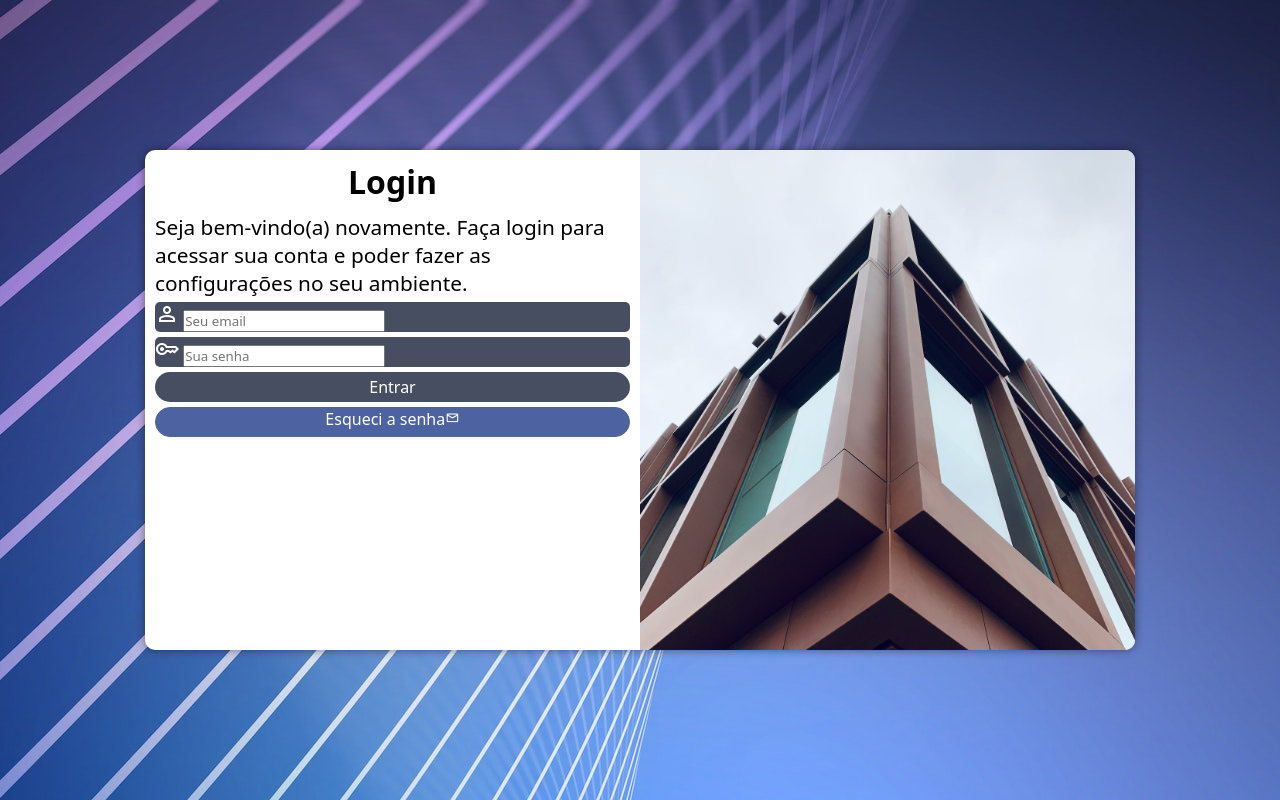
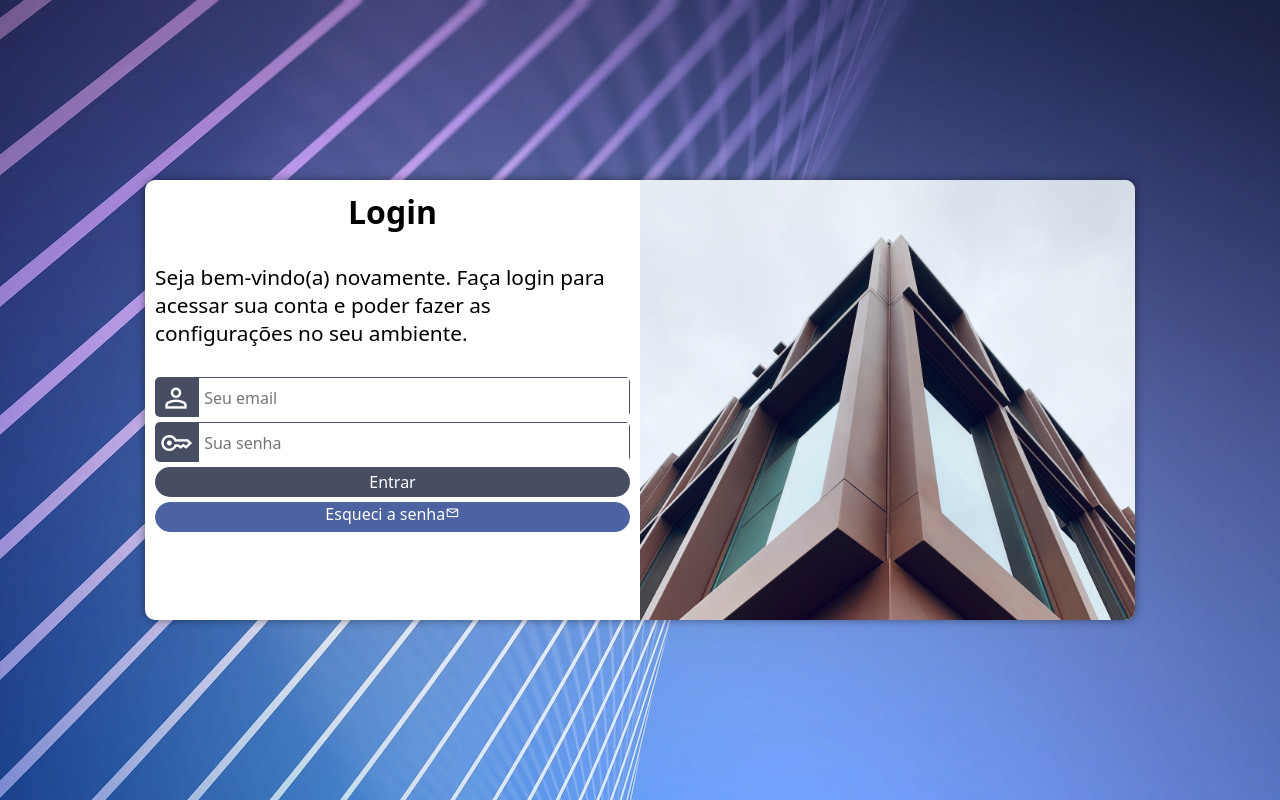
Before and after one commit to vini-porto/login-screen, a plain HTML site: page index.html in a window 1280 px wide. Drawn offline with nearby package versions, Linux system fonts and the light colour scheme.

Commit message:
finalização

```diff
--- a/estilos/media-query.css
+++ b/estilos/media-query.css
@@ -3,6 +3,13 @@
 @media screen and (min-width: 768px) and (max-width: 992px)
 {
 
+    /* CONFIGURAÇÃO PARA TABLET*/
+
+    section#login
+    {
+        width: 80vw;
+        height: 340px;
+    }
     body
     {
         background: url(../imagens/pexels-sean-whang-804269.jpg) no-repeat;
@@ -35,11 +42,19 @@
     div#formulario > p
     {
         font-size: 1.1em;
+        margin: 19px 0px;
     }
 }
 
 @media screen and (min-width: 992px)
 {
+
+    section#login
+    {
+        width: 80vw;
+        height: 440px;
+    }
+
     body
     {
         background: url(../imagens/pexels-sean-whang-804269.jpg) no-repeat;
@@ -72,5 +87,6 @@
     div#formulario > p
     {
         font-size: 1.3em;
+        margin: 30px 0px;
     }
 }
--- a/estilos/style.css
+++ b/estilos/style.css
@@ -37,7 +37,6 @@ section#login
     position: absolute;
     top: 50%;
     left: 50%;
-    transform: translate(-50%, -50%);
     overflow: hidden;
 
     background-color: white;
@@ -45,6 +44,8 @@ section#login
     height: 500px;
     border-radius: 10px;
     box-shadow: 0px 0px 10px rgba(0, 0, 0, 0.439);
+
+    transform: translate(-50%, -50%);
 
     transition: width 0.4s, height 0.4s;
     transition-timing-function: ease;
@@ -83,12 +84,36 @@ div.campo > label
 form > div.campo
 {
     background-color: #474E61;
-    color: white;
     display: block;
     width: 100%;
-    height: 30px;
+    height: 40px;
     border-radius: 5px;
     margin: 5px 0px;
+}
+
+div.campo > span
+{
+    color: white;
+    font-size: 2em;
+    width: 40px;
+    padding: 5px;
+}
+
+div.campo > input
+{
+    font-size: 1em;
+    width: calc(100% - 45px);
+
+    height: 100%;
+    border: none;
+    padding: 5px;
+    transform: translateY(-10px);
+}
+
+div.campo > input:focus-within
+{
+    background-color: #E0AF34;
+    color: white;
 }
 
 form > input[type=submit]
```
